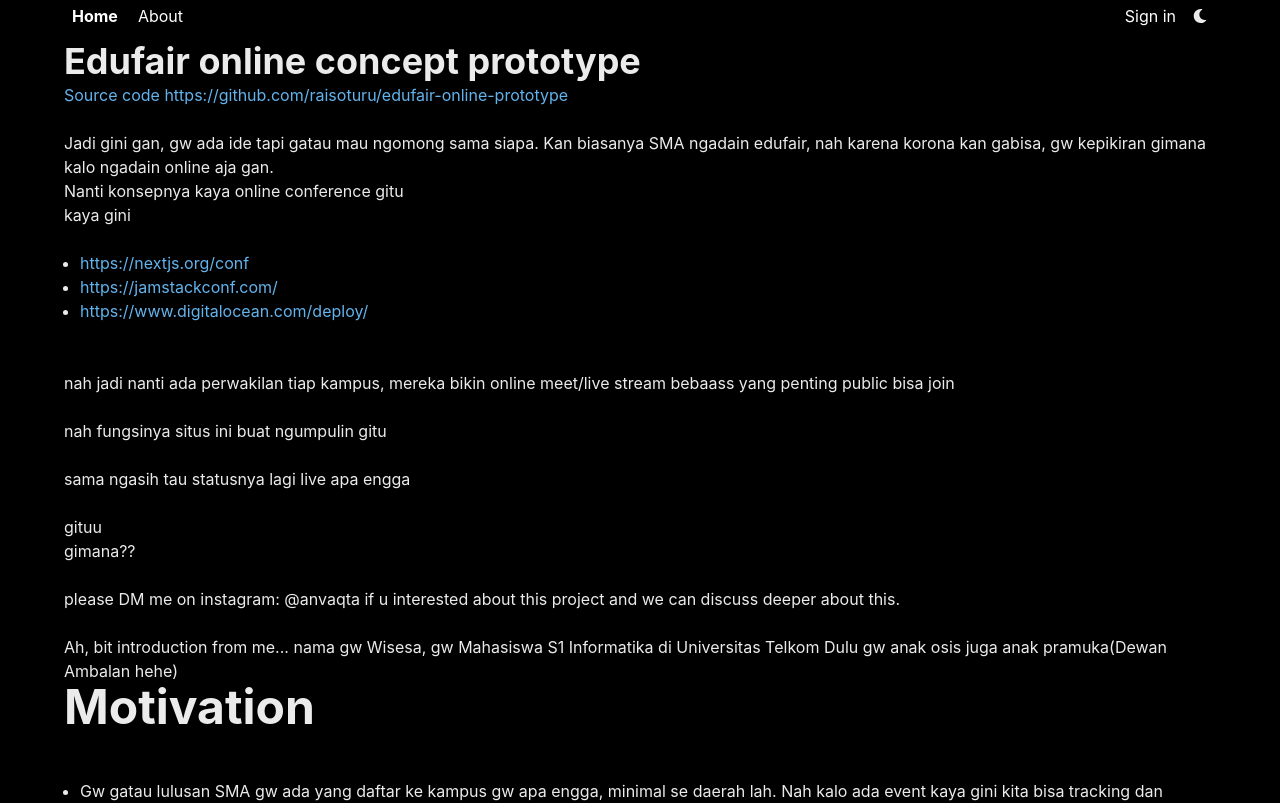
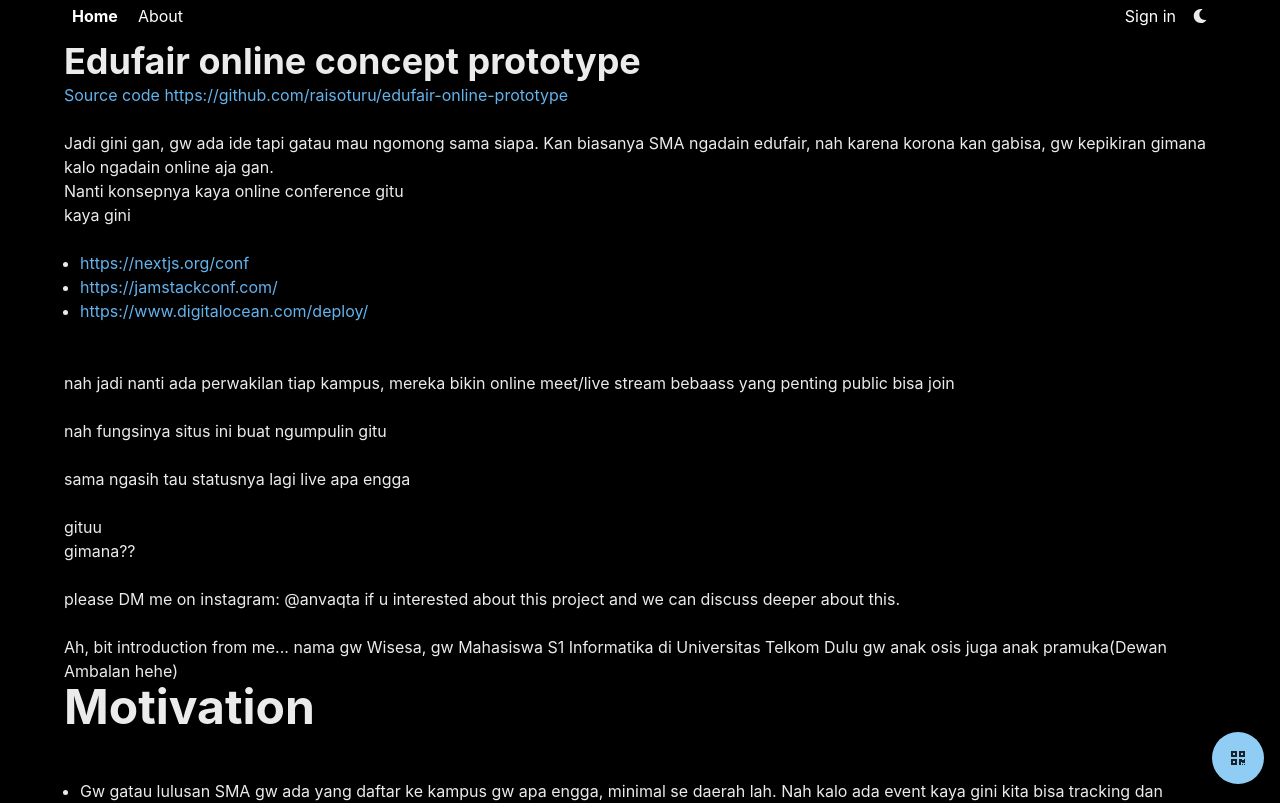
Before and after one commit to edufair-online/edufair-online-prototype, a Next.js app: page /about in a window 1280 px wide. Shown: the top 803 px of the page. Built offline with nearby package versions, Linux system fonts and the light colour scheme; no server answers.

Commit message:
add QR scanner

```diff
--- /dev/null
+++ b/components/QRScanner.jsx
@@ -0,0 +1,82 @@
+import { Box, Button, IconButton, useDisclosure } from "@chakra-ui/react";
+import { useState, useEffect } from "react";
+import { FaQrcode } from "react-icons/fa";
+import {
+  Drawer,
+  DrawerBody,
+  DrawerFooter,
+  DrawerHeader,
+  DrawerOverlay,
+  DrawerContent,
+  DrawerCloseButton,
+  Text,
+} from "@chakra-ui/react";
+
+import dynamic from "next/dynamic";
+
+const QrReader = dynamic(() => import("react-qr-reader"), {
+  ssr: false,
+});
+
+const QRScanner = () => {
+  const { isOpen, onClose, onOpen } = useDisclosure();
+  const [result, setResult] = useState("");
+  const handleScan = (data) => {
+    if (data) {
+      console.log(data);
+      setResult(data);
+    }
+  };
+  const handleError = (err) => {
+    console.error(err);
+  };
+  useEffect(() => {
+    return () => {
+      setResult("");
+    };
+  }, [isOpen]);
+
+  return (
+    <>
+      <IconButton
+        colorScheme="blue"
+        icon={<FaQrcode />}
+        width="52px"
+        height="52px"
+        borderRadius="50%"
+        position="fixed"
+        bottom={4}
+        right={4}
+        onClick={onOpen}
+      />
+      <Drawer isOpen={isOpen} placement="bottom" onClose={onClose}>
+        <DrawerOverlay>
+          <DrawerContent>
+            <DrawerCloseButton />
+            <DrawerHeader>Scan QR Code</DrawerHeader>
+
+            <DrawerBody minH="50vh">
+              <Box mx="auto" maxW={{ md: "50vh" }}>
+                <QrReader
+                  delay={300}
+                  onError={handleError}
+                  onScan={handleScan}
+                  style={{ width: "100%" }}
+                />
+              </Box>
+              <Text>{result === "" ? "Scanning ..." : result}</Text>
+            </DrawerBody>
+
+            <DrawerFooter>
+              <Button variant="outline" mr={3} onClick={onClose}>
+                Cancel
+              </Button>
+            </DrawerFooter>
+          </DrawerContent>
+        </DrawerOverlay>
+      </Drawer>
+    </>
+  );
+};
+
+export default QRScanner;
--- a/package.json
+++ b/package.json
@@ -29,6 +29,7 @@
     "react-firebaseui": "^4.1.0",
     "react-hook-form": "^6.13.1",
     "react-icons": "^3.11.0",
+    "react-qr-reader": "^2.2.1",
     "swr": "^0.3.8"
   }
 }
--- a/pages/_app.js
+++ b/pages/_app.js
@@ -7,6 +7,7 @@ import "nprogress/nprogress.css";
 import "../styles/globals.css";
 import { AuthProvider } from "@/utils/AuthContext";
 import Router from "next/router";
+import QRScanner from "@/components/QRScanner";
 
 NProgress.configure({ showSpinner: false });
 Router.events.on("routeChangeStart", () => NProgress.start());
@@ -19,6 +20,7 @@ function MyApp({ Component, pageProps }) {
         <Stack minH="100vh" w="full" alignItems="center">
           <Navbar />
           <Component {...pageProps} />
+          <QRScanner />
           <Footer />
         </Stack>
       </AuthProvider>
```
Also changed, not shown: 1 other file (tests, documents, lock files or other folders).
